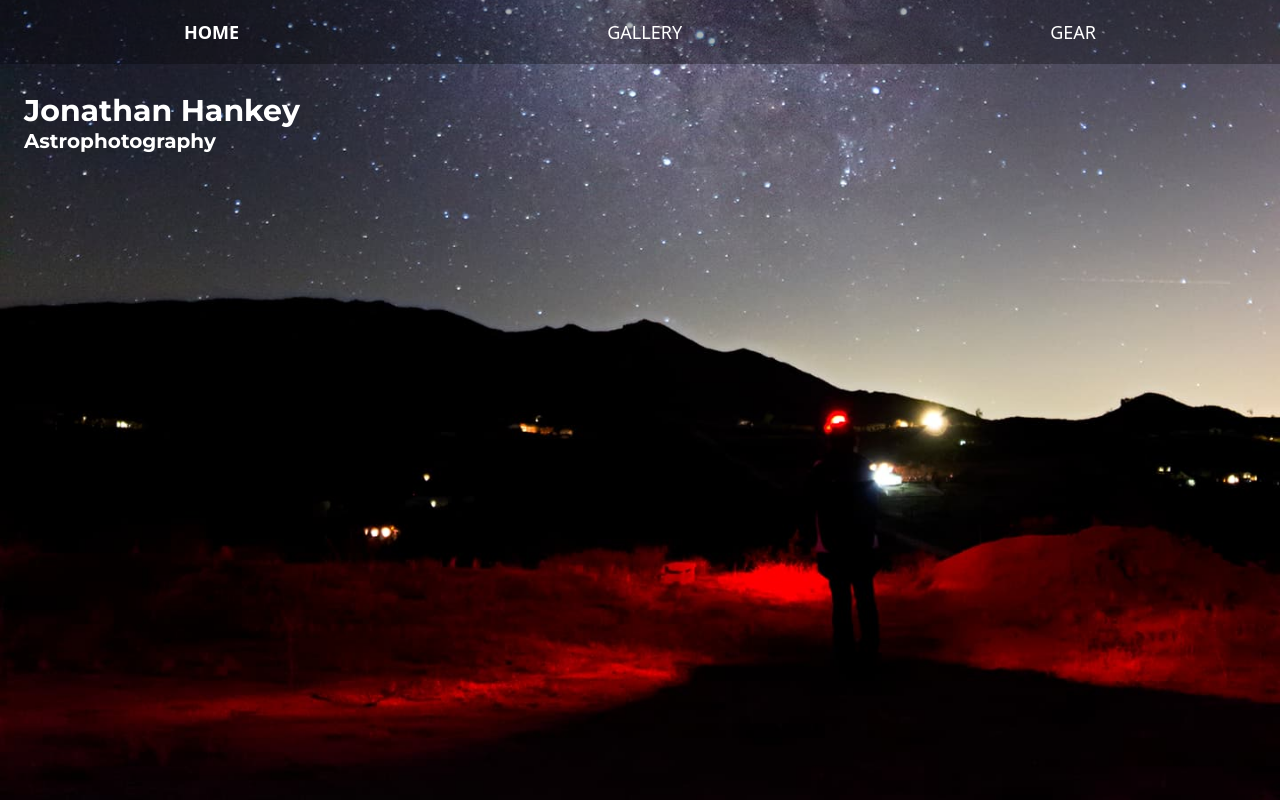
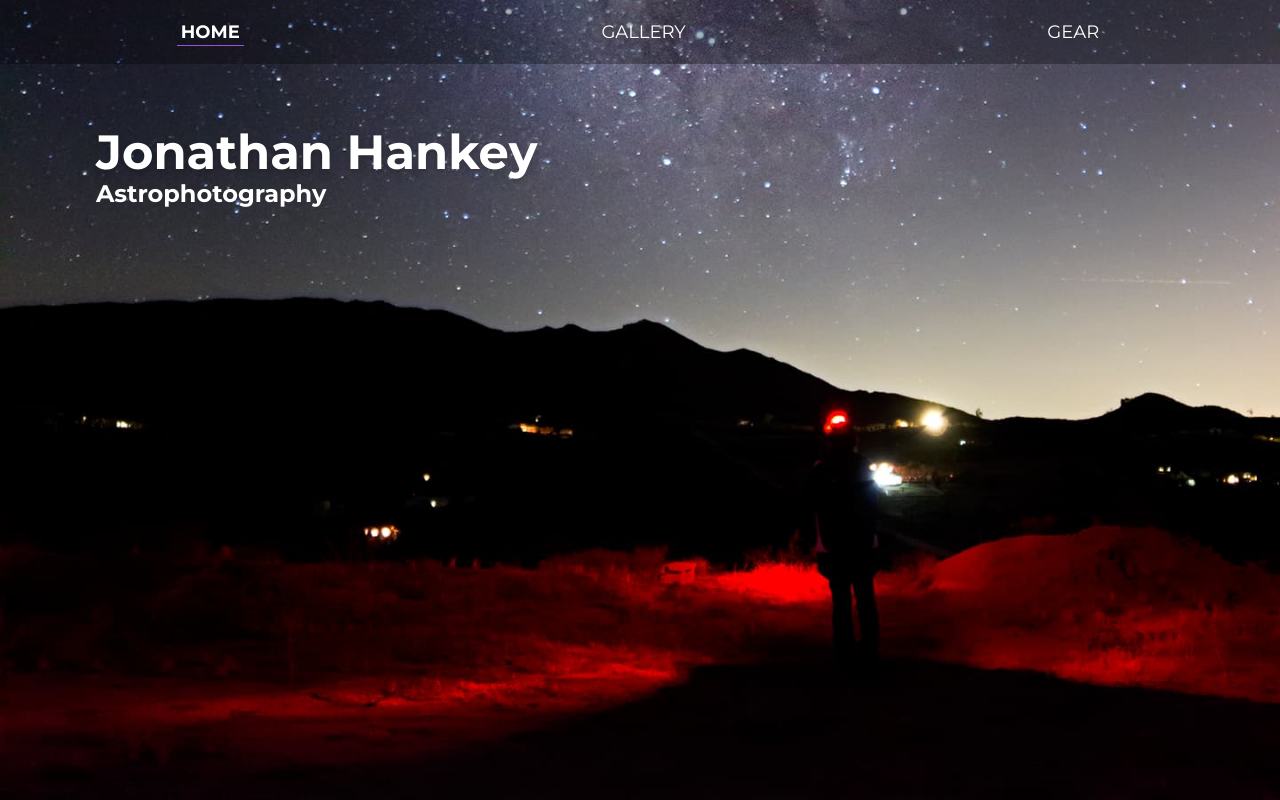
Before and after one commit to LanFeusT23/astro-hankey, a Vue app: page / in a window 1280 px wide. Built offline with nearby package versions, Linux system fonts and the light colour scheme.

Commit message:
fixing some fonts

```diff
--- a/package.json
+++ b/package.json
@@ -5,7 +5,8 @@
   "scripts": {
     "serve": "vue-cli-service serve",
     "build": "vue-cli-service build",
-    "test:unit": "vue-cli-service test:unit"
+    "test:unit": "vue-cli-service test:unit",
+    "deploy": "npm run build && firebase deploy --only hosting"
   },
   "dependencies": {
     "core-js": "^3.6.4",
--- a/public/index.html
+++ b/public/index.html
@@ -7,7 +7,7 @@
     <link rel="icon" href="<%= BASE_URL %>favicon.ico">
     <title><%= htmlWebpackPlugin.options.title %></title>
   </head>
-  <body class="h-screen text-white bg-gray-900">
+  <body class="h-screen text-white bg-gray-900 font-body">
     <noscript>
       <strong>We're sorry but <%= htmlWebpackPlugin.options.title %> doesn't work properly without JavaScript enabled. Please enable it to continue.</strong>
     </noscript>
--- a/src/assets/_typography.scss
+++ b/src/assets/_typography.scss
@@ -1,11 +1 @@
 @import url('https://fonts.googleapis.com/css?family=Montserrat:400,700&display=swap');
-
-.font-page-title {
-    font-family: "Montserrat";
-    @apply text-3xl font-bold;
-}
-
-.font-page-subtitle {
-    font-family: "Montserrat";
-    @apply text-xl font-bold;
-}
--- /dev/null
+++ b/src/assets/_utilities.scss
@@ -0,0 +1,17 @@
+@responsive {
+    .text-shadow {
+        text-shadow: 0 2px 4px rgba(0,0,0,0.10);
+    }
+
+    .text-shadow-md {
+        text-shadow: 0 4px 8px rgba(0,0,0,0.12), 0 2px 4px rgba(0,0,0,0.08);
+    }
+
+    .text-shadow-lg {
+        text-shadow: 0 15px 30px rgba(0,0,0,0.11), 0 5px 15px rgba(0,0,0,0.08);
+    }
+
+    .text-shadow-none {
+        text-shadow: none;
+    }
+}
--- a/src/assets/styles.scss
+++ b/src/assets/styles.scss
@@ -1,4 +1,5 @@
 @import "_typography";
+@import "_utilities";
 @tailwind base;
 @tailwind components;
 @tailwind utilities;
--- a/src/components/NavLink.vue
+++ b/src/components/NavLink.vue
@@ -1,6 +1,6 @@
 <template>
     <router-link :to="to" v-slot="{ href, navigate, isExactActive  }">
-        <a :href="href" @click="navigate" :class="{ 'font-bold': isExactActive  }">
+        <a :href="href" @click="navigate" class="relative px-1 nav-link" :class="{ 'nav-link--active': isExactActive  }">
             <slot></slot>
         </a>
     </router-link>
@@ -17,3 +17,16 @@
         }
     }
 </script>
+
+<style lang="scss">
+    .nav-link {
+        &--active {
+            @apply font-bold;
+
+            &:after {
+                content: '';
+                @apply absolute w-full h-px bg-purple-500 bottom-0 left-0;
+            }
+        }
+    }
+</style>
--- a/src/views/Home.vue
+++ b/src/views/Home.vue
@@ -1,9 +1,9 @@
 <template>
-	<div class="relative h-full p-6 pt-24 bg-cover home xl:bg-bottom-20">
-		<div class="leading-none font-page-title">
+	<div class="relative h-full p-6 pt-24 bg-cover md:p-12 md:pt-24 lg:p-24 lg:pt-32 home xl:bg-bottom-20">
+		<div class="text-3xl font-bold leading-none lg:text-5xl text-shadow-md">
 			Jonathan Hankey
 		</div>
-		<div class="font-page-subtitle">
+		<div class="text-xl font-bold lg:text-2xl">
 			Astrophotography
 		</div>
 	</div>
--- a/tailwind.config.js
+++ b/tailwind.config.js
@@ -15,7 +15,7 @@ module.exports = {
 			}
 		},
 		fontFamily: {
-			body: 'Montserrat',
+			body: "Montserrat",
 		},
 		extend: {
 			backgroundColor: {
@@ -27,7 +27,7 @@ module.exports = {
 		}
 	},
 	variants: {
-		//backgroundSize: ['responsive', 'hover', 'focus']
+		textShadow: ["responsive"]
 	},
 	plugins: [],
 }
```
